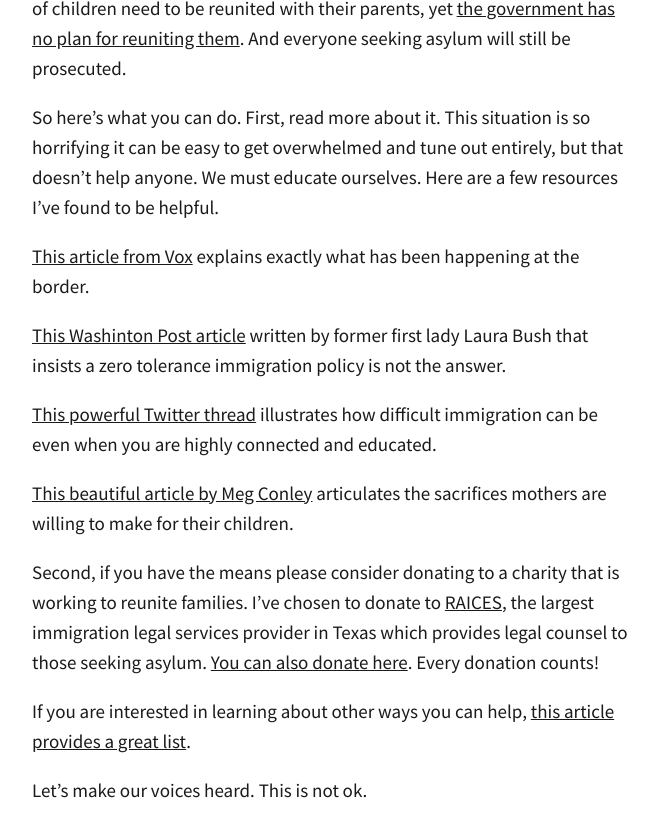
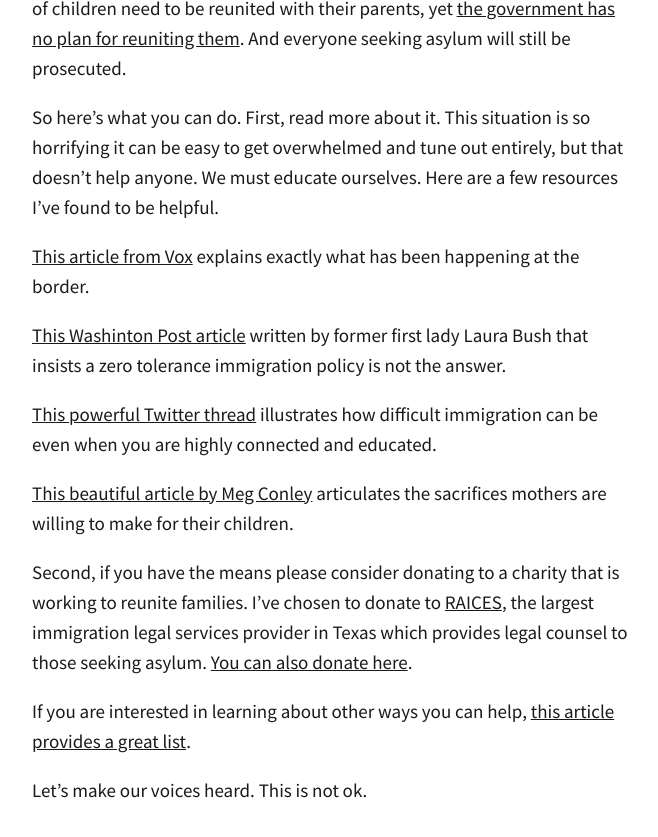
Before and after one commit to totiffany/totiffany.github.io, a Jekyll site: the page built from _posts/2018-06-20-Reuniting-Families-At-The-Border.md, in a window 1280 px wide and 900 px high, scrolled down 1683 px. Shown: the top 837 px of the window, without its empty margins (308-966 px from the left). Built offline with Jekyll 4.4.1, drawn with Linux system fonts in a browser that asks for light colours; our own code applies the rules of GitHub Pages for plain Markdown files; comment, search, counter and statistics services are not loaded.

Commit message:
Update 2018-06-20-Reuniting-Families-At-The-Border.md

```diff
--- a/_posts/2018-06-20-Reuniting-Families-At-The-Border.md
+++ b/_posts/2018-06-20-Reuniting-Families-At-The-Border.md
@@ -35,7 +35,7 @@ So here's what you can do. First, read more about it. This situation is so horri
 
 [This beautiful article by Meg Conley](https://medium.com/s/story/suffer-little-children-8a204503eb9e) articulates the sacrifices mothers are willing to make for their children.
 
-Second, if you have the means please consider donating to a charity that is working to reunite families. I've chosen to donate to [RAICES](https://actionnetwork.org/fundraising/leafund), the largest immigration legal services provider in Texas which provides legal counsel to those seeking asylum. [You can also donate here](https://actionnetwork.org/fundraising/leafund). Every donation counts!
+Second, if you have the means please consider donating to a charity that is working to reunite families. I've chosen to donate to [RAICES](https://actionnetwork.org/fundraising/leafund), the largest immigration legal services provider in Texas which provides legal counsel to those seeking asylum. [You can also donate here](https://actionnetwork.org/fundraising/leafund).
 
 If you are interested in learning about other ways you can help, [this article provides a great list](https://slate.com/news-and-politics/2018/06/how-you-can-fight-family-separation-at-the-border.html).
 
```
